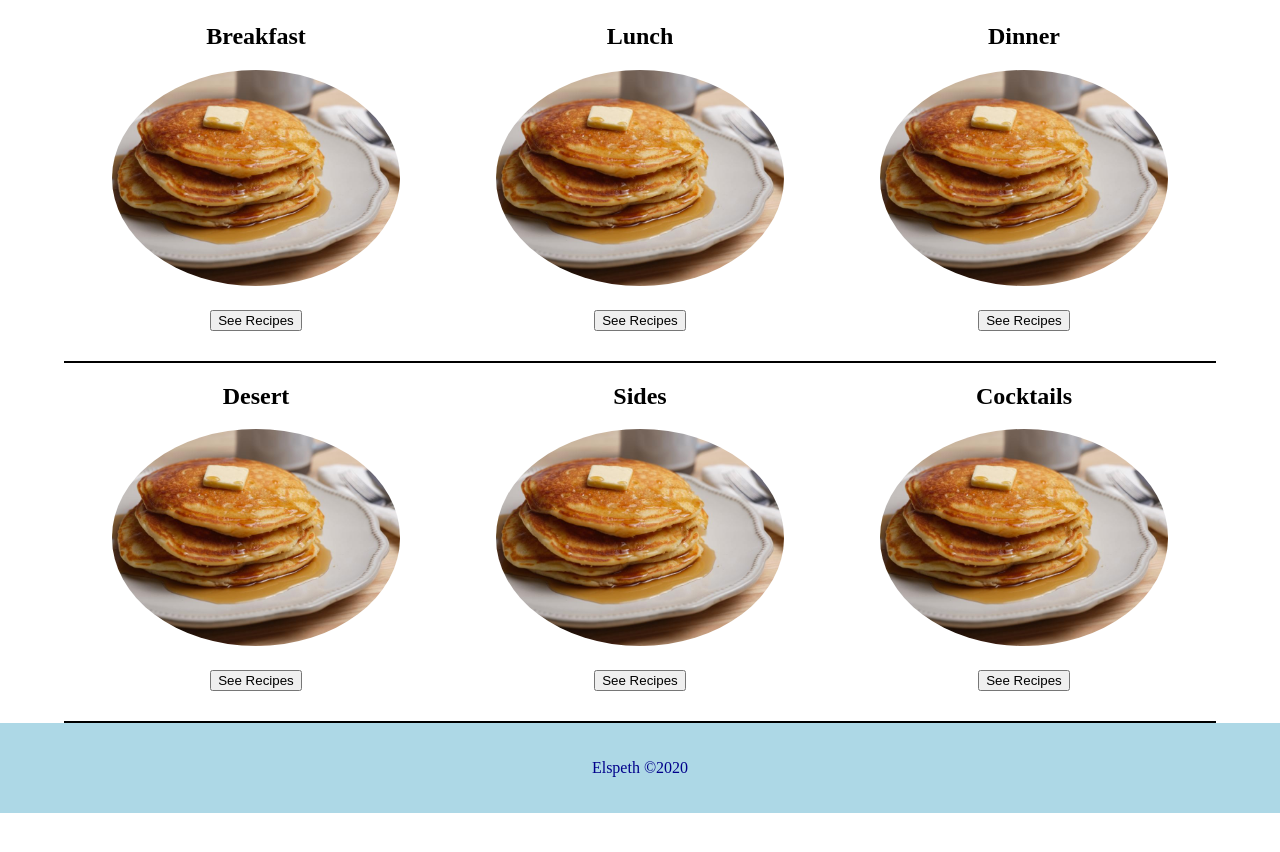
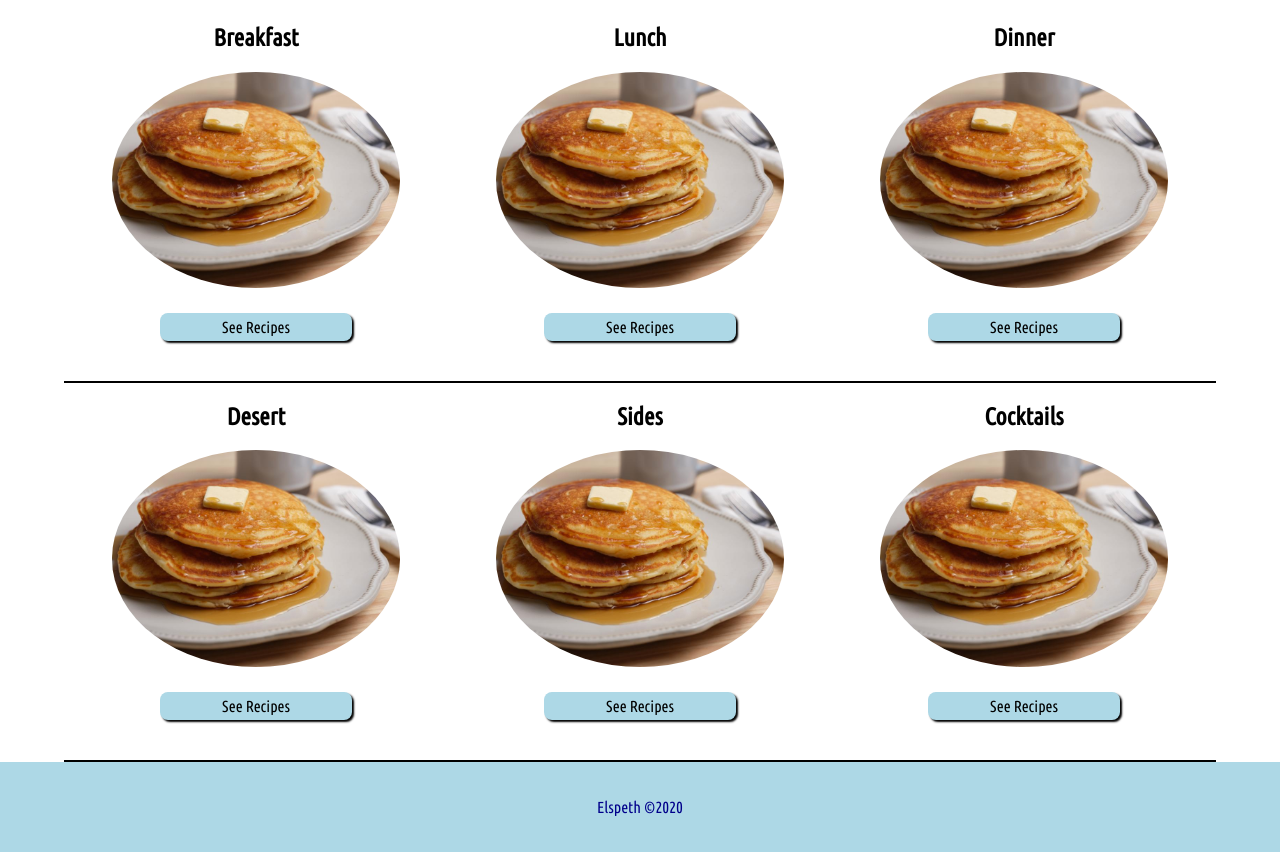
Before and after one commit to elspethcurtis/codeLouisville_finalProject, a plain HTML site: page index.html in a window 1280 px wide. Shown: the part 292-1144 px from the top of the page. Before the commit the page ends 1105 px from the top, so only its background shows below. Drawn offline with Linux system fonts and the light colour scheme.

Commit message:
added more styling + made the buttons jump to the recipes div

```diff
--- a/index.html
+++ b/index.html
@@ -4,6 +4,7 @@
     <meta charset="utf-8">
     <title></title>
     <link rel="stylesheet" href="styles.css">
+    <link rel="stylesheet" href="https://fonts.googleapis.com/css?family=Ubuntu+Condensed&display=swap" >
 
 </head>
 <body>
@@ -25,38 +26,38 @@
     <div class="item">
             <h2>Breakfast</h2>
             <img class = "circle" src="img/pancake.jpeg"><br>
-            <button class="breakfast-button meal">See Recipes</button>
+            <a href ="#recipesHTML" class="breakfast-button meal">See Recipes</a>
         </div>
         <div class="item">
             <h2>Lunch</h2>
             <img class = "circle" src="img/pancake.jpeg"><br>
-            <button class="lunch-button meal">See Recipes</button>
+            <a href ="#recipesHTML" class="lunch-button meal">See Recipes</a>
         </div>
         <div class="item">
             <h2>Dinner</h2>
             <img class = "circle" src="img/pancake.jpeg"><br>
-            <button class="dinner-button meal">See Recipes</button>
+            <a href ="#recipesHTML" class="dinner-button meal">See Recipes</a>
         </div>
         <div class="item">
             <h2>Desert</h2>
             <img class = "circle" src="img/pancake.jpeg"><br>
-            <button class="desert-button meal">See Recipes</button>
+            <a href ="#recipesHTML" class="desert-button meal">See Recipes</a>
         </div>
         <div class="item">
             <h2>Sides</h2>
             <img class = "circle" src="img/pancake.jpeg"><br>
-            <button class="sides-button meal">See Recipes</button>
+            <a href ="#recipesHTML" class="sides-button meal">See Recipes</a>
         </div>
         <div class="item">
             <h2>Cocktails</h2>
             <img class = "circle" src="img/pancake.jpeg"><br>
-            <button class="cocktails-button meal">See Recipes</button>
+            <a href ="#recipesHTML" class="cocktails-button meal">See Recipes</a>
         </div>
     </div>
 <!--        END RECIPE CATEGORIES-->
 
 <!--    DIV WHERE RECIPES ARE DISPLAYED-->
-    <div class="recipesHTML"></div>
+    <div id="recipesHTML"></div>
 
 <!--    BEGIN FOOTER-->
     <footer>
--- a/main.js
+++ b/main.js
@@ -189,7 +189,7 @@ function buildUpHtml(recipeCategory) {
 
 //function to display each set of recipes
 function display(recipeCategory) {
-    const recipesDiv = document.querySelector('.recipesHTML');
+    const recipesDiv = document.querySelector('#recipesHTML');
     let categoryHTML = '';
     for (let i =0; i<recipeCategory.length; i+=1) { //for this array iterate through it
             let mealRecc = recipeCategory[i]; //define constant for each iteration
--- a/styles.css
+++ b/styles.css
@@ -16,6 +16,7 @@ body {
     display: flex;
     min-height: 100vh;
     flex-direction: column;
+    font-family: 'Ubuntu Condensed', sans-serif;
 }
 
 header,
@@ -53,20 +54,41 @@ footer {
 }
 
 .item {
-    margin: 0;
+    margin-bottom: 0;
     padding: 0;
     width: 50%;
     background-image: url(img/pancake.jpeg);
     background-size: cover;
     background-repeat: no-repeat;
     border-bottom: black 2px solid;
+    display: flex;
+    justify-content: center;
+    flex-wrap: wrap;
+}
+
+.item h2 {
+    flex-basis: 100%;
+}
+
+.item a {
+/*    border:black 2px solid;*/
+    padding: 5px;
+    margin-top: 5px;
+    margin-bottom: 20px;
+    background: lightblue;
+    text-decoration: none;
+    color: black;
+    border-radius: 8px;
+    box-shadow: 2px  2px 2px black;
+    align-content: center;
+    flex-basis: 50%;
 }
 
 button {
     margin-bottom: 30px;
 }
 
-.recipesHTML {
+#recipesHTML {
     display: flex;
     flex-wrap: wrap;
     margin: 0;
@@ -103,11 +125,13 @@ img {
     .item {
         width: 50%;
         background: white;
+        padding-bottom: 20px;
     }
 
     img {
         display: inline-block;
-        width: 40%;
+        width: 75%;
+        margin-bottom: 20px;
     }
 
     button {
```
